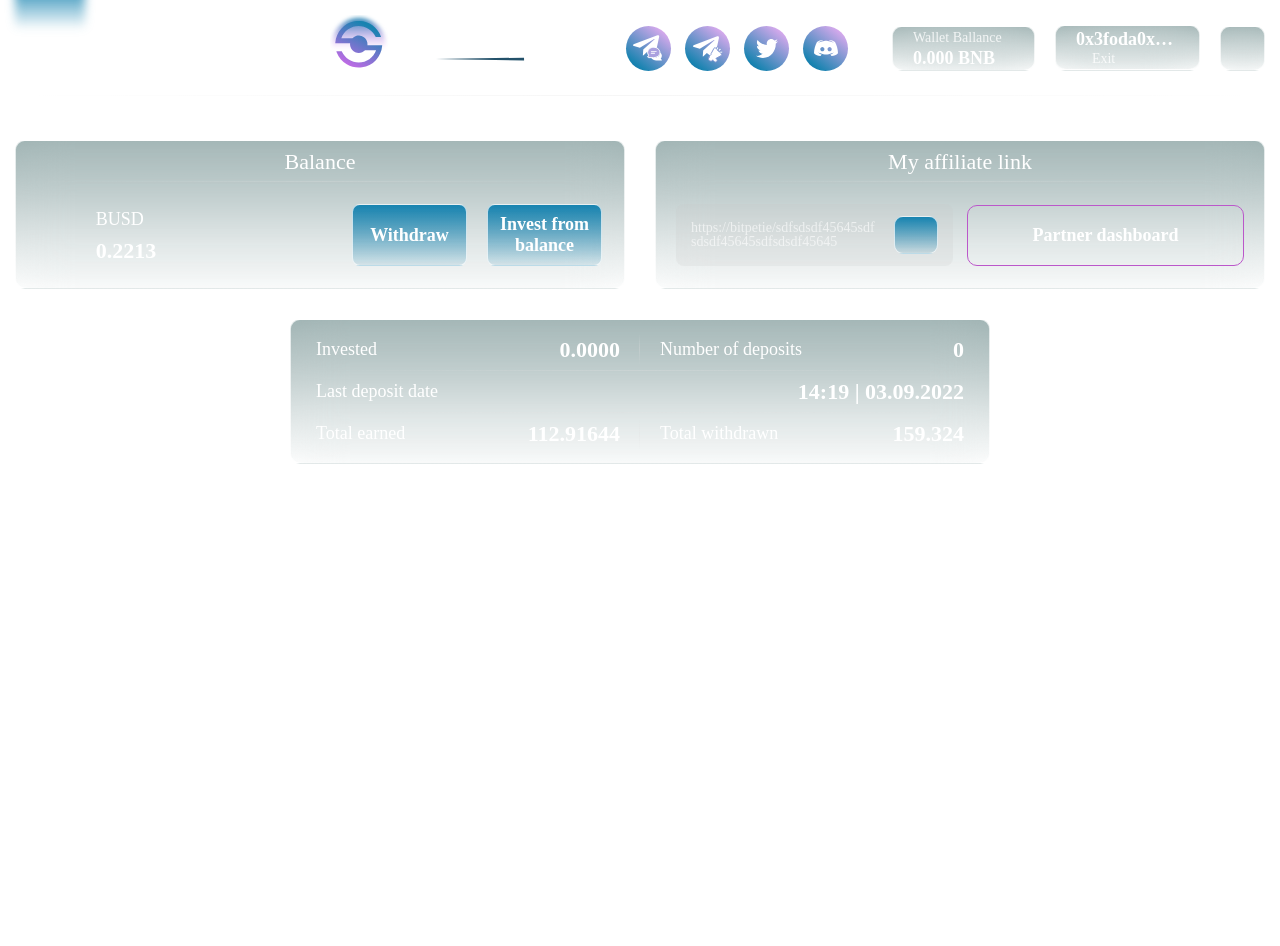
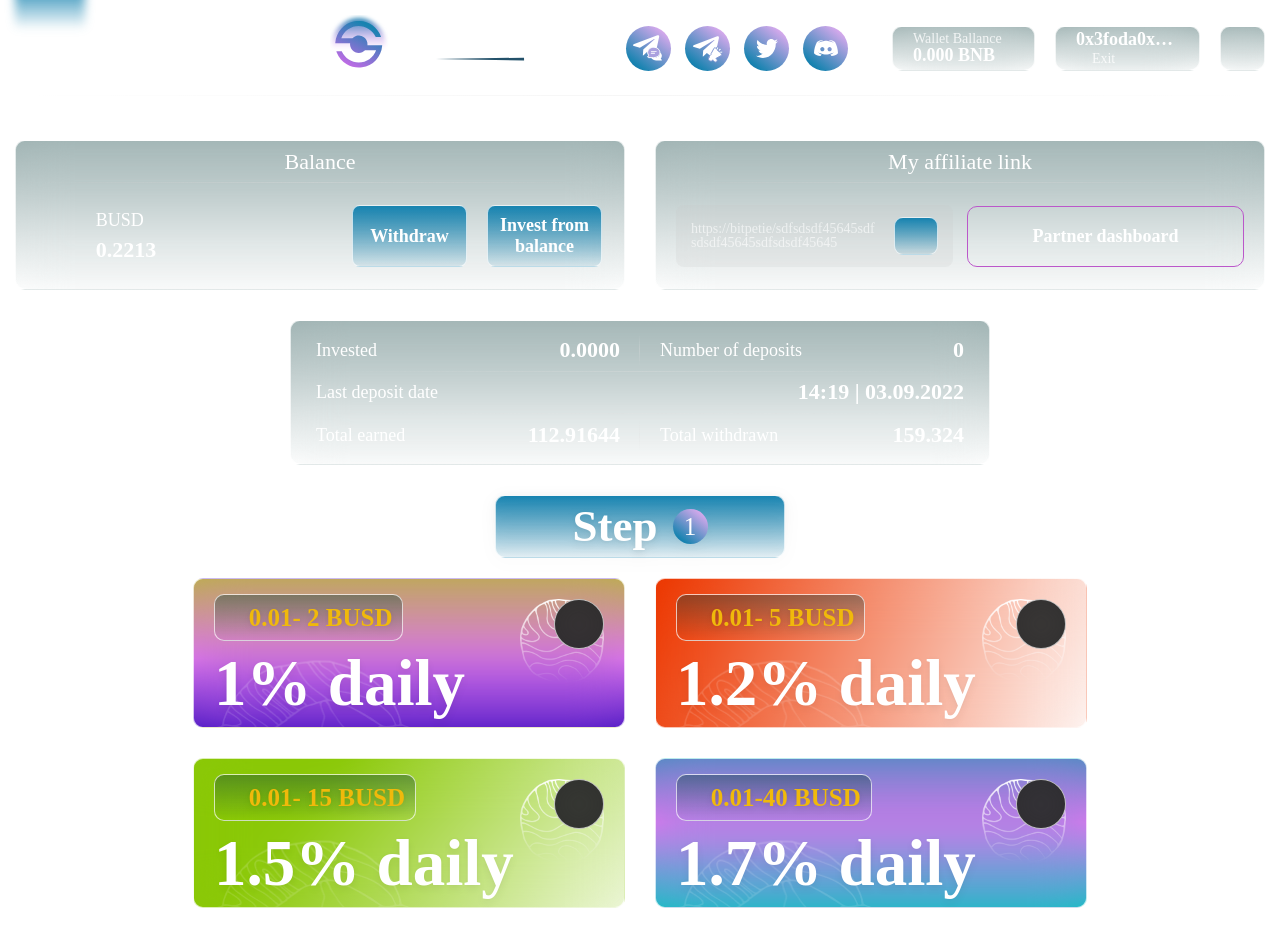
Before and after one commit to ReinmandTrial/Bullring, a website built with webpack: page src/index.html in a window 1280 px wide. Shown: the top 946 px of the page. Built offline with nearby package versions, Linux system fonts and the light colour scheme; files whose address does not match are found by name.

Commit message:
feature: first step DONE

```diff
--- /dev/null
+++ b/src/components/_cabinet-calc.htm
@@ -0,0 +1,63 @@
+<section class="cabinet__calc calc">
+   <div class="calc__container">
+      <form class="calc__content">
+         <div class="calc__step">
+            <h3 class="calc__step-title"><span>Step</span><span>1</span></h3>
+            <div class="calc__step-content first-step">
+               <label class="first-step__item">
+                  <input class="first-step__input" type="radio" name="NAME" />
+                  <span class="first-step__style"></span>
+                  <span class="first-step__range">
+                     <i class="_icon-busd"></i>
+                     <span>0.01- 2 BUSD</span>
+                  </span>
+                  <span class="first-step__percent">1% daily</span>
+                  <img class="first-step__decor-bottom" src="@img/cabinet/steps-decor.png" alt="decor" />
+                  <img class="first-step__decor-top" src="@img/cabinet/steps-decor-circle.png" alt="decor" />
+                  <img class="first-step__decor-mobile" src="@img/cabinet/steps-decor-mob.png" alt="decor" />
+                  <span class="first-step__shadow"></span>
+               </label>
+               <label class="first-step__item">
+                  <input class="first-step__input" type="radio" name="NAME" />
+                  <span class="first-step__style"></span>
+                  <span class="first-step__range">
+                     <i class="_icon-busd"></i>
+                     <span>0.01- 5 BUSD</span>
+                  </span>
+                  <span class="first-step__percent">1.2% daily</span>
+                  <img class="first-step__decor-bottom" src="@img/cabinet/steps-decor.png" alt="decor" />
+                  <img class="first-step__decor-top" src="@img/cabinet/steps-decor-circle.png" alt="decor" />
+                  <img class="first-step__decor-mobile" src="@img/cabinet/steps-decor-mob.png" alt="decor" />
+                  <span class="first-step__shadow"></span>
+               </label>
+               <label class="first-step__item">
+                  <input class="first-step__input" type="radio" name="NAME" />
+                  <span class="first-step__style"></span>
+                  <span class="first-step__range">
+                     <i class="_icon-busd"></i>
+                     <span>0.01- 15 BUSD</span>
+                  </span>
+                  <span class="first-step__percent">1.5% daily</span>
+                  <img class="first-step__decor-bottom" src="@img/cabinet/steps-decor.png" alt="decor" />
+                  <img class="first-step__decor-top" src="@img/cabinet/steps-decor-circle.png" alt="decor" />
+                  <img class="first-step__decor-mobile" src="@img/cabinet/steps-decor-mob.png" alt="decor" />
+                  <span class="first-step__shadow"></span>
+               </label>
+               <label class="first-step__item">
+                  <input class="first-step__input" type="radio" name="NAME" />
+                  <span class="first-step__style"></span>
+                  <span class="first-step__range">
+                     <i class="_icon-busd"></i>
+                     <span>0.01-40 BUSD</span>
+                  </span>
+                  <span class="first-step__percent">1.7% daily</span>
+                  <img class="first-step__decor-bottom" src="@img/cabinet/steps-decor.png" alt="decor" />
+                  <img class="first-step__decor-top" src="@img/cabinet/steps-decor-circle.png" alt="decor" />
+                  <img class="first-step__decor-mobile" src="@img/cabinet/steps-decor-mob.png" alt="decor" />
+                  <span class="first-step__shadow"></span>
+               </label>
+            </div>
+         </div>
+      </form>
+   </div>
+</section>
--- a/src/index.html
+++ b/src/index.html
@@ -6,9 +6,15 @@
       <div class="wrapper">
          @@include('components/_cabinet-header.htm',{})
          <main class="cabinet">
+
             <!--CabinetStatisticsStart-->
             @@include('components/_cabinet-statistics.htm',{})
             <!--CabinetStatisticsEnd-->
+
+            <!--CabinetCalcStart-->
+            @@include('components/_cabinet-calc.htm',{})
+            <!--CabinetCalcEnd-->
+
          </main>
          @@include('components/_cabinet-footer.htm',{})
       </div>
--- a/src/scss/cabinet.scss
+++ b/src/scss/cabinet.scss
@@ -1,8 +1,12 @@
 .cabinet {
+   height: 5000px;
    background: url('@img/cabinet/top-bg.jpg') 50% 0 / cover no-repeat;
    @media (max-width: 991.98px) {
       background: url('@img/cabinet/top-bg.jpg') 100% 0 / cover no-repeat;
    }
    &__statistics {
+      margin-bottom: 30px;
+   }
+   &__calc {
    }
 }
--- /dev/null
+++ b/src/scss/components/cabinet-calc.scss
@@ -0,0 +1,235 @@
+.calc {
+   &__container {
+   }
+
+   &__content {
+   }
+
+   &__step {
+   }
+
+   &__step-title {
+      @extend %mainBorder;
+      max-width: 290px;
+      width: 100%;
+      padding: 8px 15px;
+      display: flex;
+      align-items: center;
+      justify-content: center;
+      gap: 15px;
+      margin: 0 auto 20px auto;
+      background: linear-gradient(180deg, #1783b0 0%, rgba(220, 103, 238, 0) 112.95%);
+      filter: drop-shadow(0px 0px 4px rgba(0, 0, 0, 0.04)) drop-shadow(0px 4px 8px rgba(0, 0, 0, 0.06));
+      border-radius: 10px;
+      & span:first-child {
+         text-shadow: 0px 0px 4px rgba(0, 0, 0, 0.04), 0px 4px 8px rgba(0, 0, 0, 0.06);
+         font-weight: 700;
+         font-size: 45px;
+      }
+      & span:last-child {
+         flex: none;
+         font-size: 25px;
+         background: linear-gradient(218.26deg, #feb1f9 0%, #1783b0 82.08%, #2e0a85 143.08%);
+         width: 35px;
+         height: 35px;
+         display: flex;
+         align-items: center;
+         justify-content: center;
+         border-radius: 50%;
+      }
+   }
+
+   &__step-content {
+   }
+}
+.first-step {
+   display: grid;
+   grid-template-columns: repeat(4, 432px);
+   gap: 30px;
+   justify-content: center;
+   @media (max-width: 1860px) {
+      display: flex;
+      flex-wrap: wrap;
+      justify-content: center;
+      max-width: 900px;
+      margin: auto;
+   }
+   @media (max-width: 991.98px) {
+      gap: 15px;
+   }
+   &__item {
+      padding: 15px 80px 15px 20px;
+      height: 150px;
+      @extend %boxBg;
+      display: flex;
+      flex-direction: column;
+      align-items: flex-start;
+      justify-content: space-between;
+      gap: 10px;
+      cursor: pointer;
+      @media (max-width: 1860px) {
+         flex: 0 1 432px;
+      }
+      @media (max-width: 575.98px) {
+         height: 200px;
+         justify-content: flex-start;
+         padding: 10px;
+      }
+      @media (max-width: 400.98px) {
+         height: 185px;
+      }
+      & img {
+         pointer-events: none;
+      }
+      &:nth-child(1) {
+         background: linear-gradient(180deg, rgba(173, 176, 23, 0.9) -10.29%, rgba(220, 103, 238, 0.9) 53.79%, rgba(61, 0, 190, 0.9) 100%);
+         .first-step__shadow {
+            box-shadow: 0px 0px 42px rgba(220, 103, 238, 0.9);
+         }
+      }
+      &:nth-child(2) {
+         background: linear-gradient(110.79deg, #ec3700 1.98%, rgba(0, 0, 0, 0) 105.03%);
+         .first-step__shadow {
+            box-shadow: 0px 0px 42px #c13108;
+         }
+      }
+      &:nth-child(3) {
+         background: linear-gradient(130.44deg, #8ac806 26.99%, rgba(0, 0, 0, 0) 113.08%);
+         .first-step__shadow {
+            box-shadow: 0px 0px 42px #8ac806;
+         }
+      }
+      &:nth-child(4) {
+         background: linear-gradient(180deg, rgba(23, 131, 176, 0.9) -10.29%, rgba(220, 103, 238, 0.9) 42.64%, rgba(0, 181, 190, 0.9) 100%);
+         .first-step__shadow {
+            box-shadow: 0px 0px 42px rgba(23, 131, 176, 0.9);
+         }
+      }
+   }
+
+   &__input {
+      position: absolute;
+      width: 0;
+      height: 0;
+      overflow: hidden;
+      clip: rect(0 0 0 0);
+   }
+
+   &__style {
+      display: block;
+      position: absolute;
+      right: 20px;
+      top: 20px;
+      width: 50px;
+      height: 50px;
+      @extend %boxBg;
+      border-radius: 50%;
+      background: var(--gray);
+      z-index: 5;
+      @media (max-width: 575.98px) {
+         width: 35px;
+         height: 35px;
+      }
+      &::after {
+         border-radius: 50%;
+      }
+      &::before {
+         content: '';
+         background: linear-gradient(218.26deg, #df3503 0%, #703a32 82.08%, #2e0a85 143.08%);
+         width: 30px;
+         height: 30px;
+         position: absolute;
+         top: 50%;
+         left: 50%;
+         transform: translate(-50%, -50%) scale(0);
+         z-index: 10;
+         border-radius: 50%;
+         transition: all 0.3s ease 0s;
+         @media (max-width: 575.98px) {
+            width: 20px;
+            height: 20px;
+         }
+         .first-step__input:checked ~ & {
+            transition: all 0.3s ease 0s;
+            transform: translate(-50%, -50%) scale(1);
+         }
+      }
+   }
+   &__shadow {
+      position: absolute;
+      width: 100%;
+      height: 100%;
+      top: 0;
+      left: 0;
+      opacity: 0;
+      transition: all 0.3s ease 0s;
+      .first-step__input:checked ~ & {
+         opacity: 1;
+         transition: all 0.3s ease 0s;
+      }
+   }
+
+   &__range {
+      display: flex;
+      align-items: center;
+      gap: 5px;
+      padding: 10px;
+      color: var(--yellow);
+      @extend %boxBg;
+      &::after {
+         backdrop-filter: unset;
+      }
+      & i {
+         font-size: 24px;
+         @media (max-width: 575.98px) {
+            font-size: 17px;
+         }
+      }
+      & span {
+         @extend %textShadow;
+         font-weight: 700;
+         font-size: 25px;
+         @media (max-width: 575.98px) {
+            font-size: 14px;
+         }
+      }
+   }
+   &__percent {
+      font-weight: 700;
+      font-size: 65px;
+      @extend %textShadow;
+      @media (max-width: 575.98px) {
+         font-size: 45px;
+      }
+   }
+   &__decor-bottom {
+      position: absolute;
+      bottom: 0;
+      left: 20px;
+      width: 200px;
+      @media (max-width: 575.98px) {
+         display: none;
+      }
+   }
+
+   &__decor-top {
+      position: absolute;
+      right: 20px;
+      top: 20px;
+      width: 84px;
+      height: 84px;
+      @media (max-width: 575.98px) {
+         display: none;
+      }
+   }
+
+   &__decor-mobile {
+      @media (min-width: 575.98px) {
+         display: none;
+      }
+      position: absolute;
+      bottom: 0;
+      left: 0;
+      width: 100%;
+   }
+}
--- a/src/scss/components/cabinet-header.scss
+++ b/src/scss/components/cabinet-header.scss
@@ -216,7 +216,7 @@
    max-width: 145px;
    min-height: 45px;
    width: 100%;
-   padding: 0 20px;
+   padding: 5px 20px;
    @extend %boxBg;
    @media (max-width: 991.98px) {
       .cabinet-header__body & {
@@ -254,6 +254,7 @@
    max-width: 145px;
    width: 100%;
    padding: 3px 20px;
+   height: 45px;
    @media (max-width: 991.98px) {
       .cabinet-header__body & {
          max-width: 290px;
@@ -266,7 +267,9 @@
       overflow: hidden;
       text-overflow: ellipsis;
       font-weight: 700;
+      margin-bottom: 3px;
       @media (max-width: 991.98px) {
+         margin-bottom: 0;
          .cabinet-header__body & {
             flex: 0 0 58%;
             padding-right: 30px;
--- a/src/scss/components/cabinet-statistics.scss
+++ b/src/scss/components/cabinet-statistics.scss
@@ -1,6 +1,5 @@
 .cabinet-statistics {
    padding-top: 140px;
-   height: 1500px;
    @media (max-width: 991.98px) {
       padding-top: 110px;
    }
--- a/src/scss/style.scss
+++ b/src/scss/style.scss
@@ -23,7 +23,6 @@ $mainColor: #ffffff;
 // Стилі тега BODY ============================================================================================================================================================================================================================================================================================================================================================================================
 
 body {
-   line-height: 117%;
    .lock & {
       overflow: hidden;
       touch-action: none;
@@ -85,6 +84,7 @@ body {
 @import './components/cabinet-header.scss';
 @import './components/cabinet-footer.scss';
 @import './components/cabinet-statistics.scss';
+@import './components/cabinet-calc.scss';
 
 // Подключение страниц
 @import './home.scss';
--- a/src/scss/ui/extends.scss
+++ b/src/scss/ui/extends.scss
@@ -69,3 +69,6 @@
       z-index: 1;
    }
 }
+%textShadow {
+   text-shadow: 0px 0px 4px rgba(0, 0, 0, 0.04), 0px 4px 8px rgba(0, 0, 0, 0.06);
+}
```
Also changed, not shown: src/img/cabinet/steps-decor-circle.png (added), src/img/cabinet/steps-decor-circle.svg (added), src/img/cabinet/steps-decor-mob.png (added), src/img/cabinet/steps-decor.png (added).
